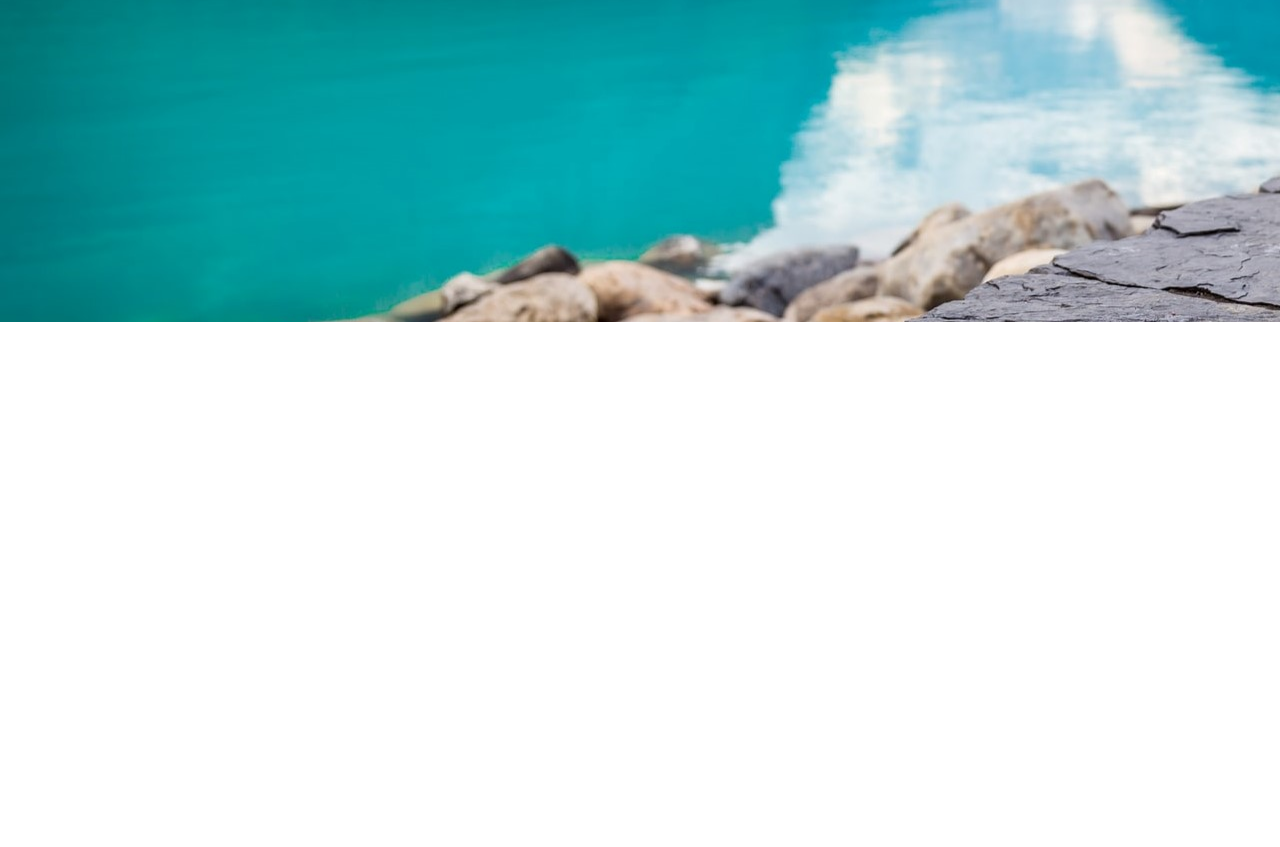
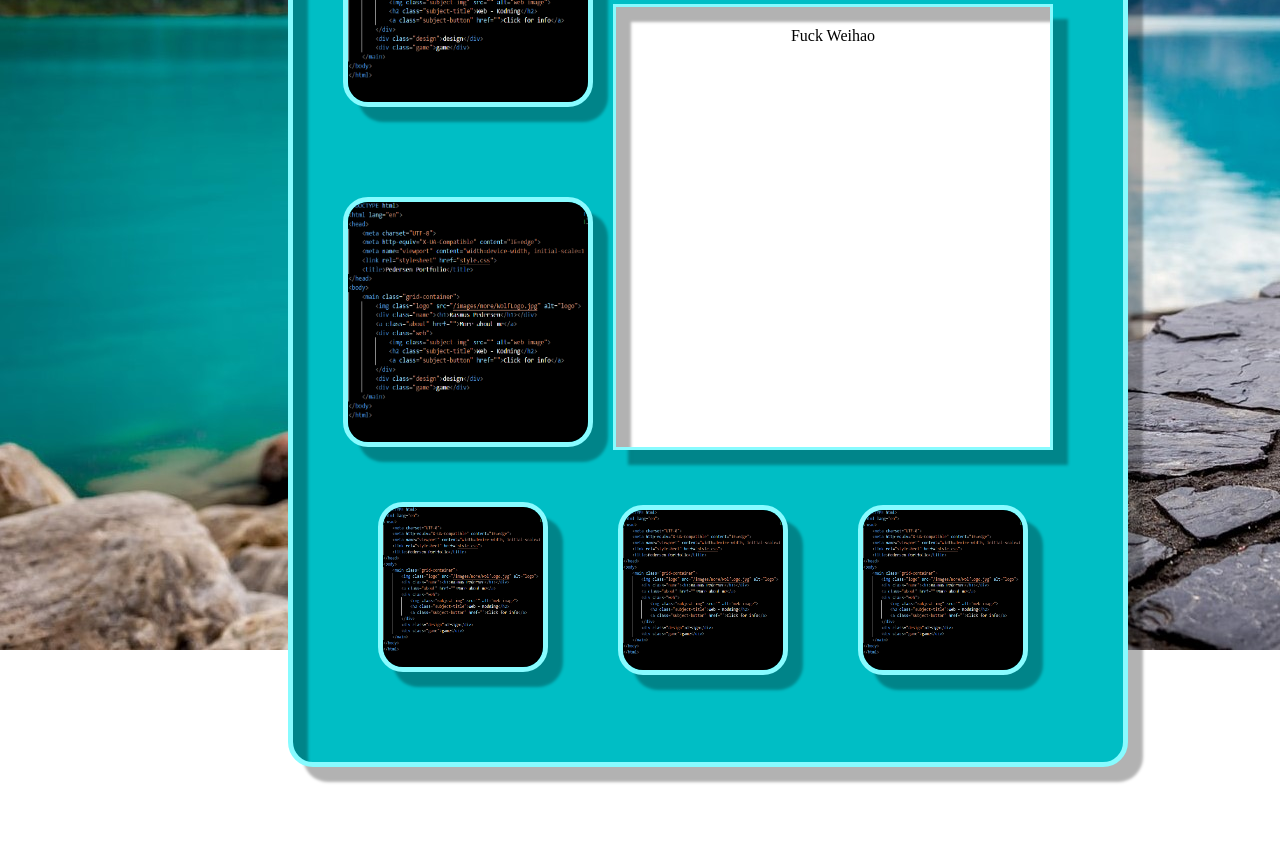
Before and after one commit to rasser31/Portfolio-v.2, a plain HTML site: page web.html in a window 1280 px wide. Shown: the part 478-1325 px from the top of the page. Before the commit the page ends 800 px from the top, so only its background shows below. Drawn offline with Linux system fonts and the light colour scheme.

Commit message:
Web.html

```diff
--- a/style.css
+++ b/style.css
@@ -53,7 +53,7 @@ body{
 
 .grid-container-about{
     grid-template-columns: 200px 450px 450px;
-    grid-template-rows:  200px 125px 300px 300px;
+    grid-template-rows:  200px 125px 450px 450px;
     grid-template-areas:
     "logo name name"
     "back subject subject"
@@ -131,8 +131,20 @@ body{
 .subject-img-inner{
     float: left;
     margin: 0;
+    margin-bottom: 90px;
     width: 15rem;
     height: 15rem;
+}
+
+.subject-img-middle{
+    margin-bottom: 20px;
+}
+
+.subject-img-bottom{
+    float: left;
+    margin: 35px;
+    width: 10rem;
+    height: 10rem
 }
 
 .subject-title{
@@ -162,9 +174,13 @@ body{
 
 .subject-text{
     float: right;
-    width: 434px;
+    width: 394px;
+    height: 400px;
     margin: 20px;
+    padding: 20px;
     border: var(--text-border);
+    background-color: #fff;
+    box-shadow: var(--border-shadow), var(--border-inner-shadow);
 }
 
 .grid-container div,a,img{
--- a/web.html
+++ b/web.html
@@ -8,6 +8,19 @@
     <title>Document</title>
 </head>
 <body>
-
+    <main class="grid-container-about grid-container">
+        <img class="logo" src="images/more/WolfLogo.jpg" alt="logo">
+        <div class="name"><h1>Rasmus Pedersen</h1></div>
+        <a class="back" href="index.html">Back</a>
+        <div class="subject">
+            <img class="subject-img-inner subject-img" src="images/subject-images/coding.png" alt="web image">
+            <h2 class="subject-title-inner subject-title">Web - Coding</h2>
+            <p class="subject-text">Fuck Weihao</p>
+            <img class="subject-img-inner subject-img-middle subject-img" src="images/subject-images/coding.png" alt="web image">
+            <img class="subject-img-bottom subject-img-left" src="images/subject-images/coding.png" alt="web image">
+            <img class="subject-img-bottom" src="images/subject-images/coding.png" alt="web image">
+            <img class="subject-img-bottom" src="images/subject-images/coding.png" alt="web image">
+        </div>
+    </main>
 </body>
 </html>
```
Also changed, not shown: index.html (+1 -1 lines).
